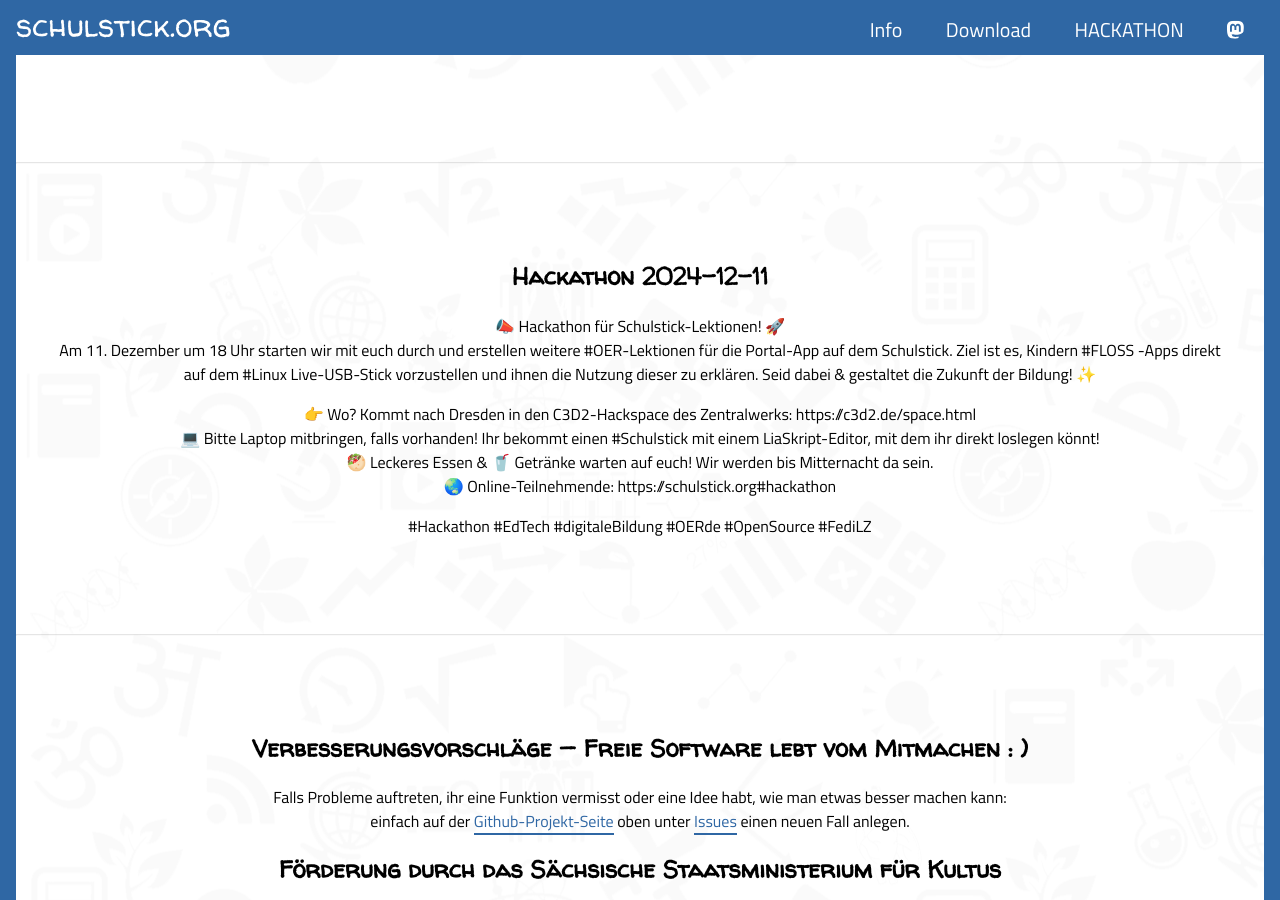
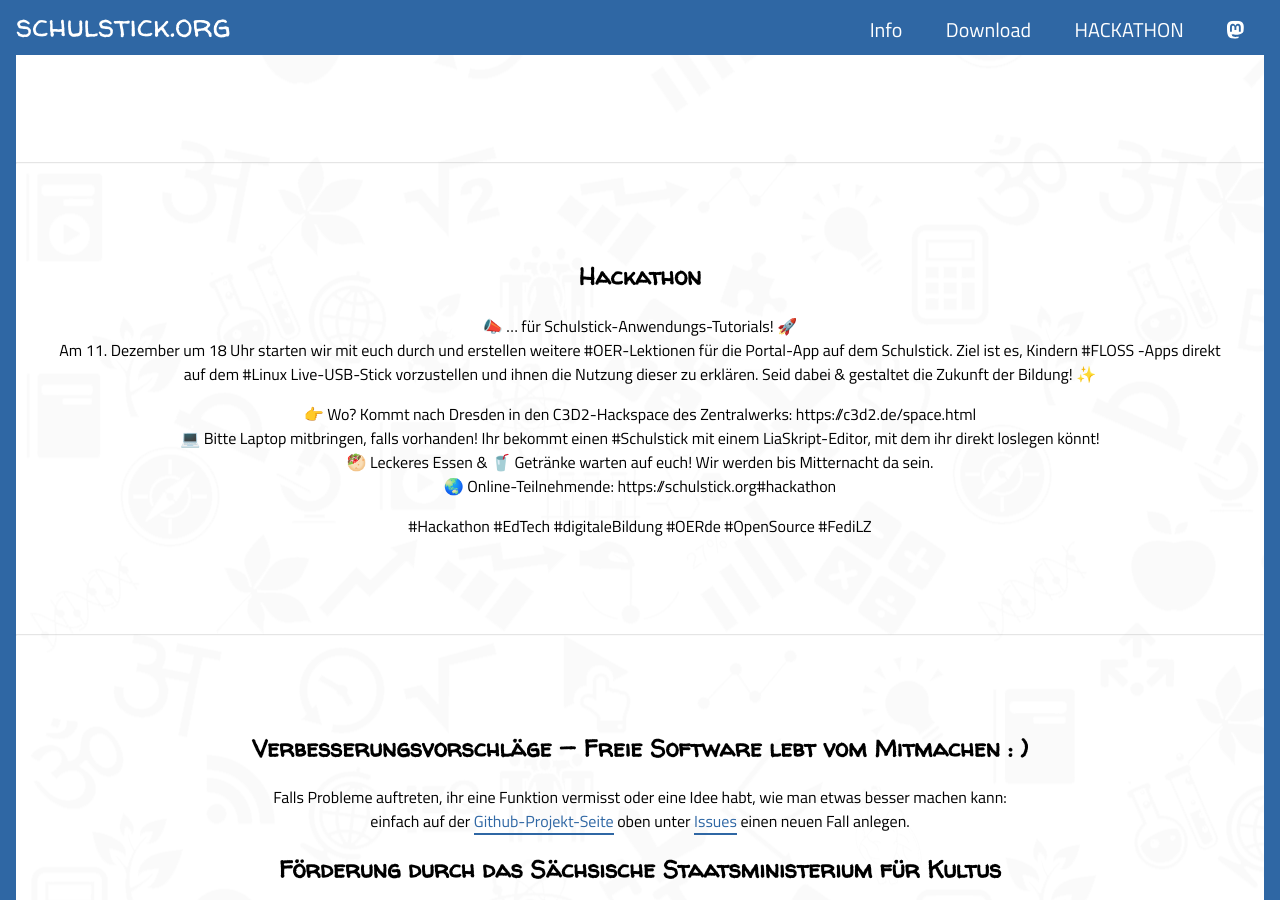
Before and after one commit to fsfw-dresden/schulstick-page, a Jekyll site: the page built from index.md, in a window 1280 px wide and 900 px high, scrolled down 1915 px. Built offline with Jekyll 4.4.1, drawn with Linux system fonts in a browser that asks for light colours.

Commit message:
Refudge hackathon link

```diff
--- a/_includes/header.html
+++ b/_includes/header.html
@@ -6,7 +6,7 @@
         <nav>
             <a href="#der-freie-software-freies-wissen-schulstick" class="tab">Info</a>
             <a href="#download-und-bespielen-eines-usb-sticks" class="tab">Download</a>
-            <a href="#hackathon-2024-12-11" class="tab">HACKATHON</a>
+            <a href="#hackathon" class="tab">HACKATHON</a>
             <a rel="me" href="https://dresden.network/@schulstick" class="tab">
                 <svg height="0.9em" style="transform:translateY(10%)" version="1.1" viewBox="0 0 216.41 232.01" xmlns="http://www.w3.org/2000/svg">
                     <title>Mastodon</title>
--- a/index.md
+++ b/index.md
@@ -43,8 +43,8 @@
 ---
 <section class="centered" markdown="1">
 
-## Hackathon 2024-12-11
-📣 Hackathon für Schulstick-Lektionen! 🚀<br/>
+## Hackathon
+📣 … für Schulstick-Anwendungs-Tutorials! 🚀<br/>
 Am 11. Dezember um 18 Uhr starten wir mit euch durch und erstellen weitere #OER-Lektionen für die Portal-App auf dem Schulstick. Ziel ist es, Kindern #FLOSS -Apps direkt auf dem #Linux Live-USB-Stick vorzustellen und ihnen die Nutzung dieser zu erklären. Seid dabei & gestaltet die Zukunft der Bildung! ✨
 
 👉 Wo? Kommt nach Dresden in den C3D2-Hackspace des Zentralwerks: https://c3d2.de/space.html<br/>
```
